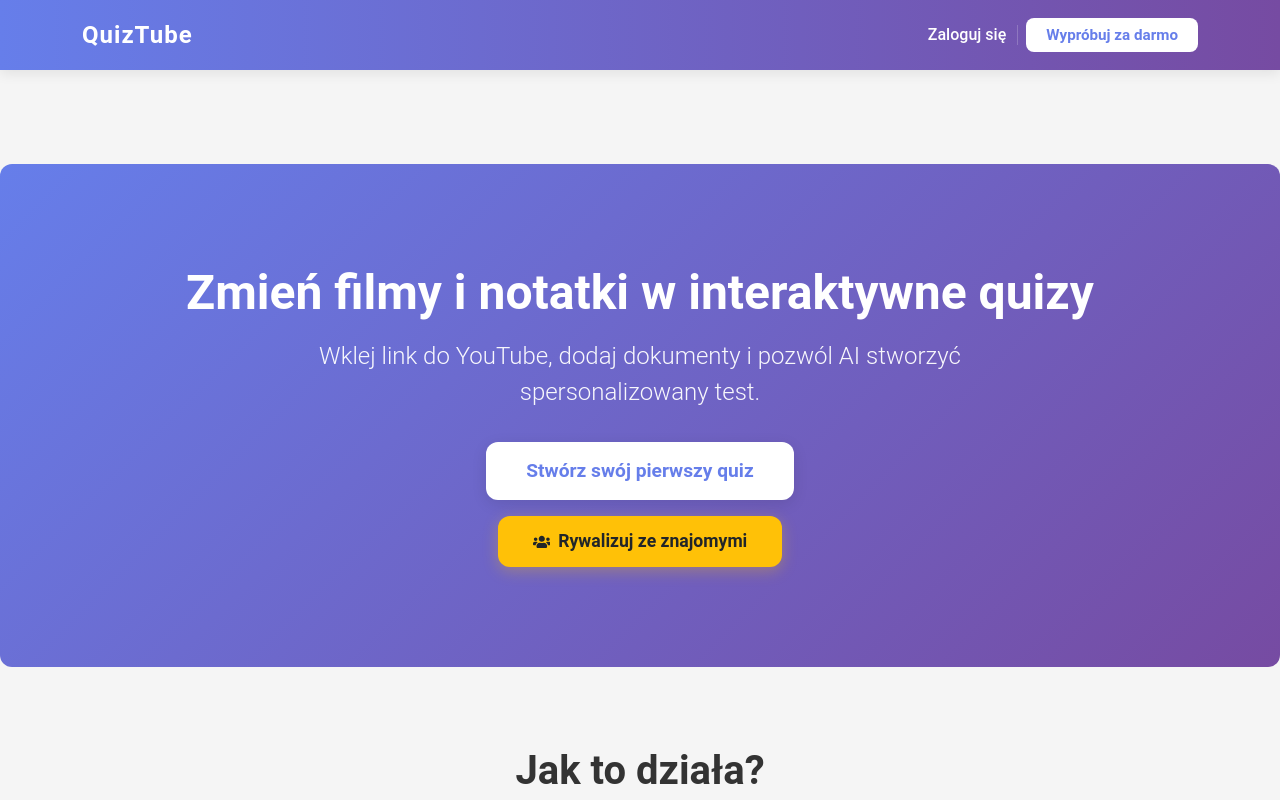
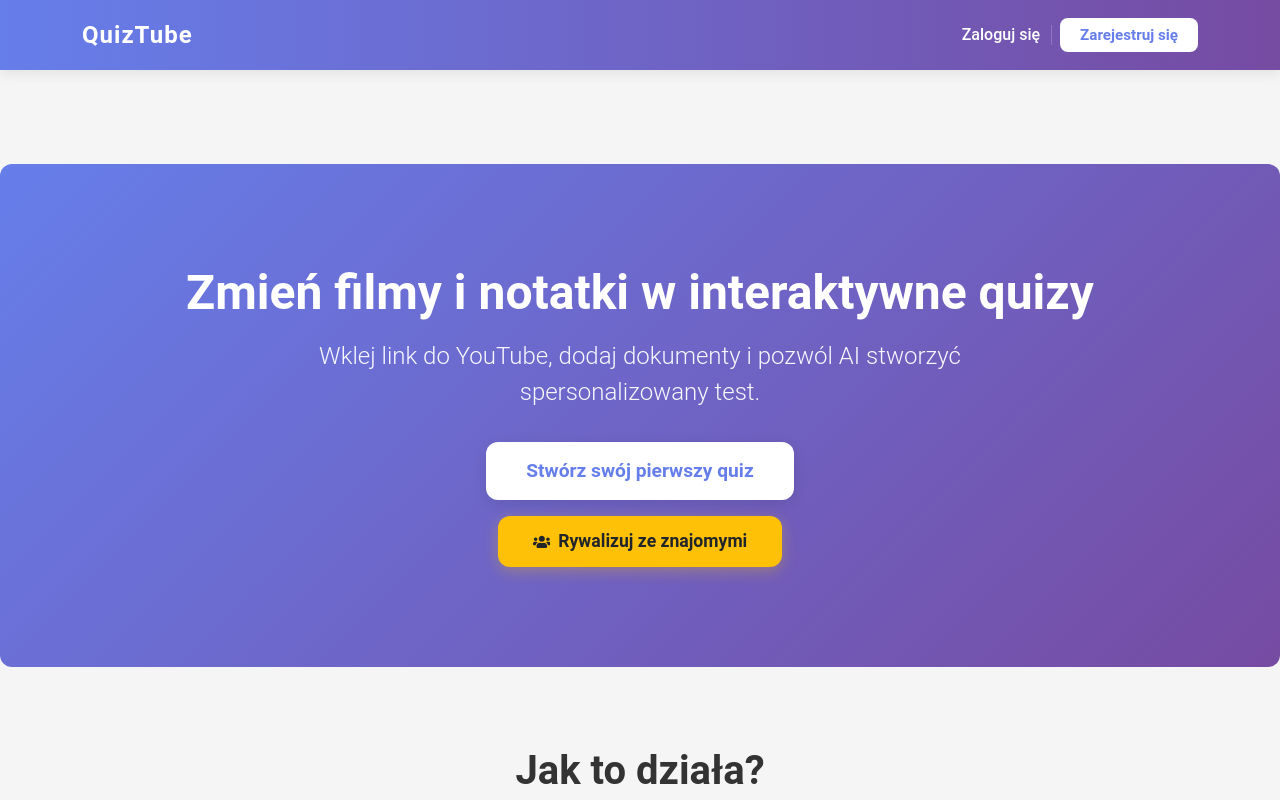
Before and after one commit to Tomasz2002/AI-project, a React app in the folder frontend/: page / in a window 1280 px wide. Shown: the top 800 px of the page. Built offline with nearby package versions, Linux system fonts and the light colour scheme; the HTML template or start-up script is replaced by a standard one.

Commit message:
feat: add a new responsive header component and update the MongoDB URI environment variable in docker-compose.

```diff
--- a/frontend/src/layout/Header/Header.tsx
+++ b/frontend/src/layout/Header/Header.tsx
@@ -59,7 +59,7 @@ const Header: React.FC = () => {
                 </li>
                 <li className="nav-item ms-lg-2 mt-2 mt-lg-0">
                    <Link to="/register" className={styles.ctaButton} style={{ textDecoration: 'none' }}>
-                     Wypróbuj za darmo
+                     Zarejestruj się
                    </Link>
                 </li>
               </>
```
Also changed, not shown: 1 other file (tests, documents, lock files or other folders).
